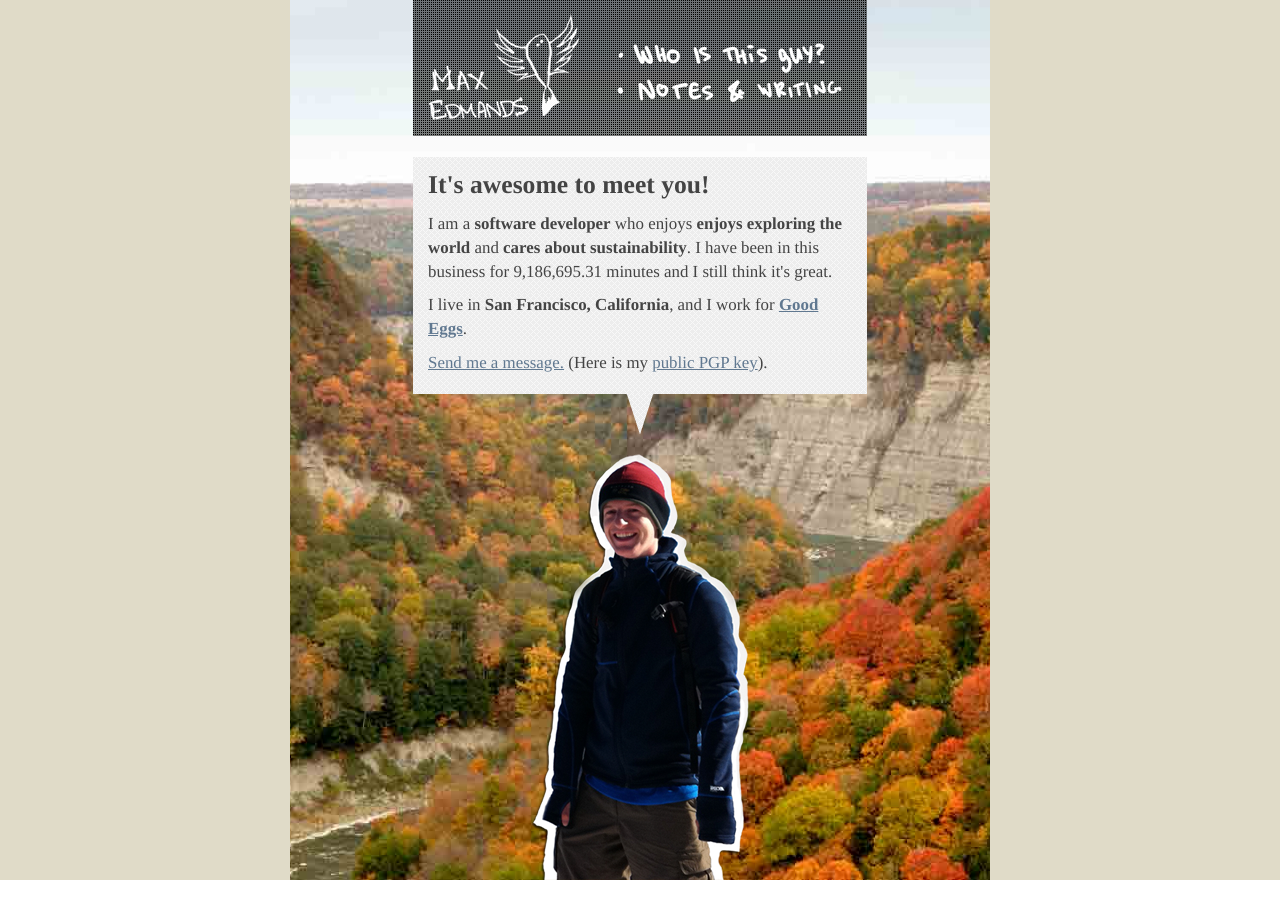
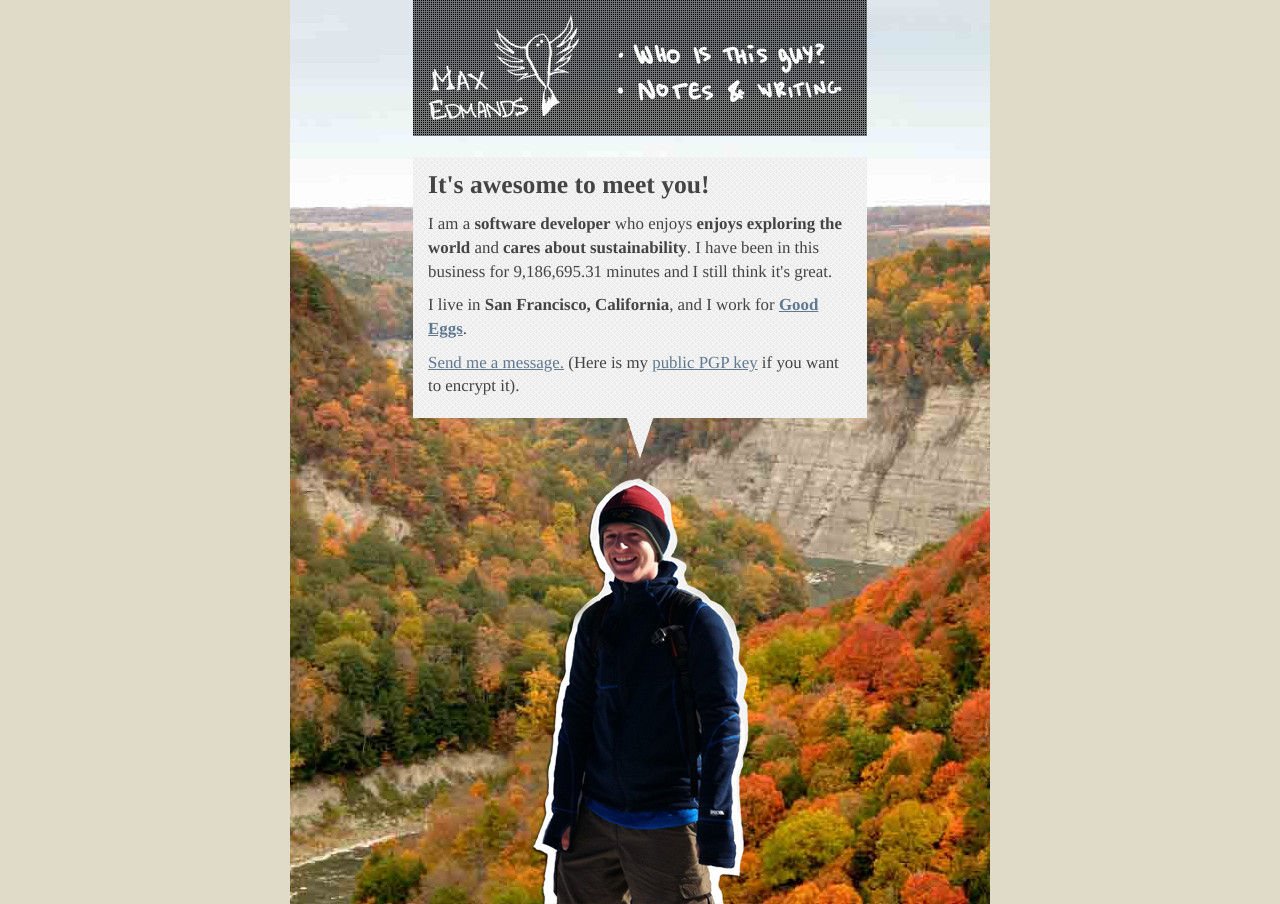
Before and after one commit to hazeledmands/demands.github.io, a Jekyll site: the page built from index.html, in a window 1280 px wide. Built offline with Jekyll 4.4.1, drawn with Linux system fonts in a browser that asks for light colours.

Commit message:
Some helpful text about encryption

```diff
--- a/index.html
+++ b/index.html
@@ -19,7 +19,7 @@ title: Max Edmands, sofware developer
 <h1>It's awesome to meet you!</h1>
 <p>I am a <strong>software developer</strong> who enjoys <strong>enjoys exploring the world</strong> and <strong>cares about sustainability</strong>. I have been in this business for <span class="no-js-fallback">a long time</span><span id="minutes-in-business"><script type="text/javascript">document.write(ME.timeInBusiness());</script> minutes</span> and I still think it's great.</p>
     <p>I live in <strong>San Francisco, California</strong>, and I work for <strong><a href="http://goodeggs.com">Good Eggs</a></strong>.</p>
-    <p><a href="mailto:q0r2yal?sqs_title=What+can+I+do+for+you?">Send me a message.</a> (Here is my <a href="/maxedmands.pubkey">public PGP key</a>).</p>
+    <p><a href="mailto:q0r2yal?sqs_title=What+can+I+do+for+you?">Send me a message.</a> (Here is my <a href="/maxedmands.pubkey">public PGP key</a> if you want to encrypt it).</p>
   </div>
   <div id=portrait>
     <img src=img/me.png alt="A picture of me!" height=426 width=219 title="Maybe sometime I'll think of something funny to say here." />
```
